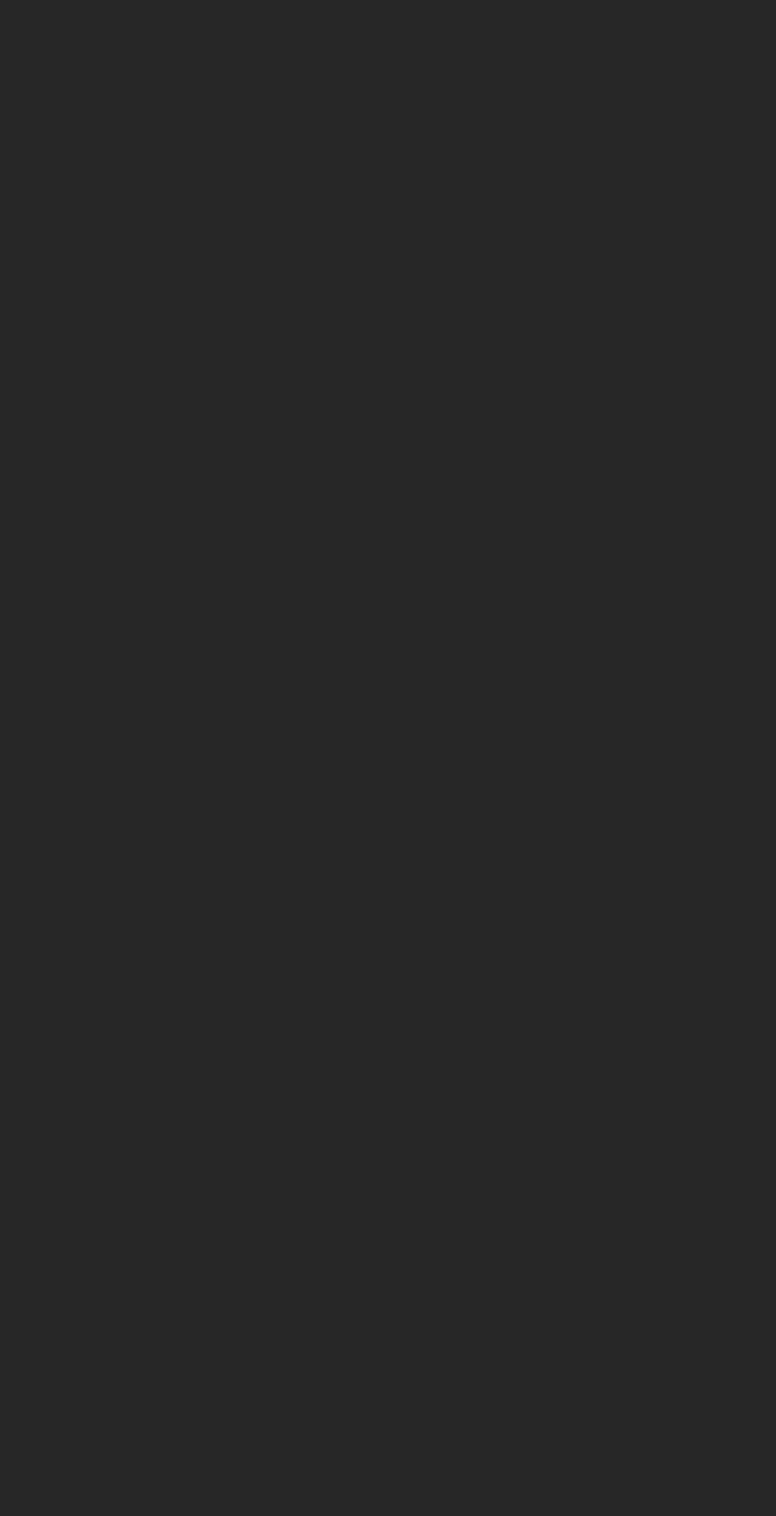
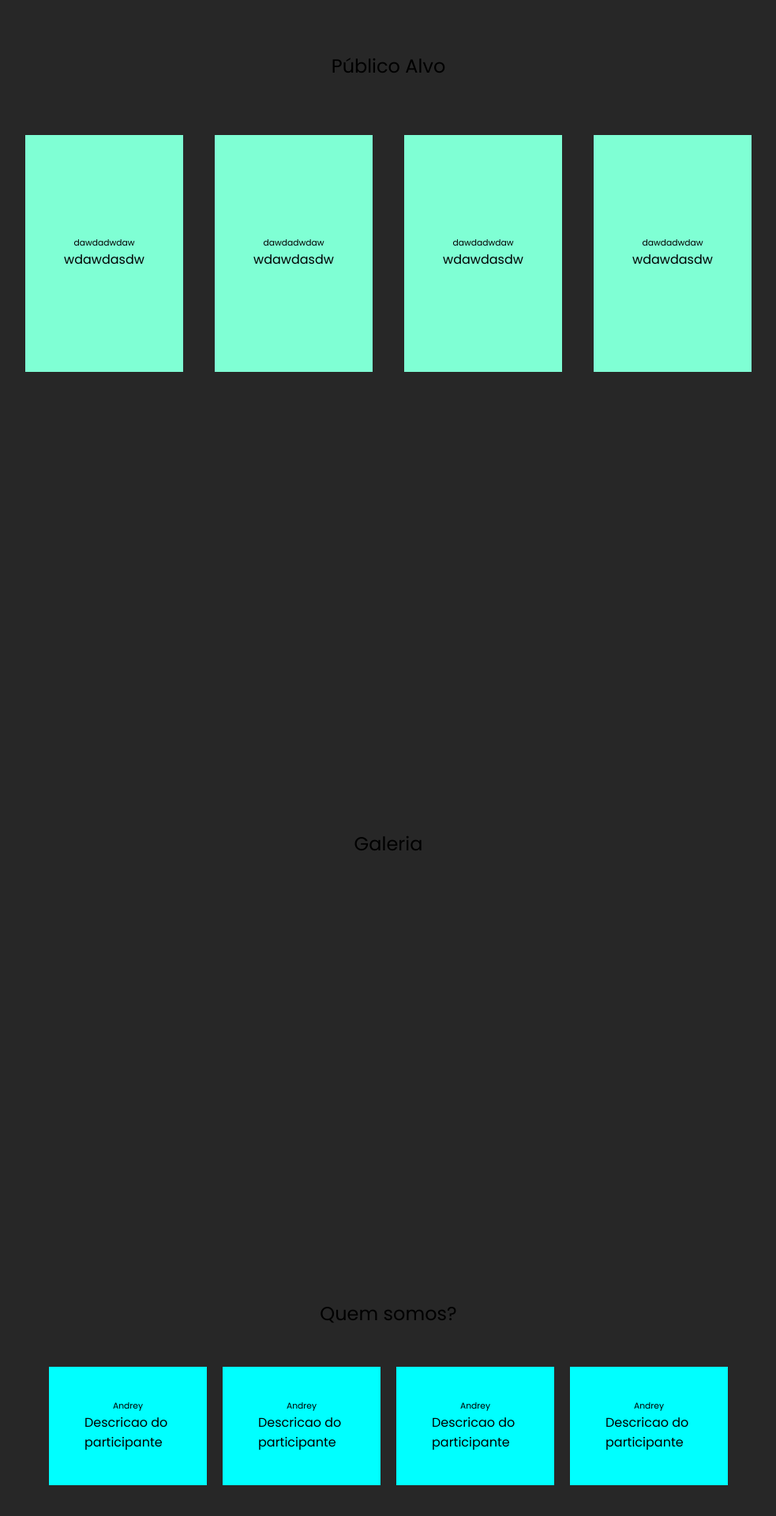
Before and after one commit to AndreyDurante/Sprint-3, a React (Vite) app in the folder sprint/: page / in a window 1280 px wide. Shown: the part 1732-3652 px from the top of the page at 79% size, without its empty margins (148-1131 px from the left). Before the commit the page ends 1635 px from the top, so only its background shows below. Built offline with nearby package versions, Linux system fonts and the light colour scheme; a web font is replaced by a local one.

Commit message:
Esqueleto da página

```diff
--- a/sprint/src/App.jsx
+++ b/sprint/src/App.jsx
@@ -1,6 +1,8 @@
 import './App.css'
 import Botao from './components/Botao'
 import Head from './components/Head'
+import Integrantes from './components/Integrantes'
+import Publico from './components/Publico'
 import Solucao from './components/Solucao'
 
 function App() {
@@ -34,7 +36,30 @@ function App() {
 
         <section className='publico-alvo'>
           <h2>Público Alvo</h2>
+          <div className='div-publico'>
+            <Publico/>
+            <Publico/>
+            <Publico/>
+            <Publico/>
+          </div>
+        </section>
 
+        <section className='galeria'>
+          <h2>Galeria</h2>
+          <main className='fotos-galeria'></main>
+        </section>
+
+        <section className='equipe'>
+          <h2>Quem somos?</h2>
+          <div className='div-integrantes'>
+            <Integrantes/>
+            <Integrantes/>
+            <Integrantes/>
+            <Integrantes/>
+          </div>
+          <footer>
+
+          </footer>
         </section>
     </div>
 
--- /dev/null
+++ b/sprint/src/components/Integrantes.jsx
@@ -0,0 +1,12 @@
+import "./integrantes.css"
+
+const Integrantes = ({nome, descricao}) => {
+    return (
+        <main className="card-integrantes">
+            <h6>{nome}Andrey</h6>
+            <p>{descricao} Descricao do participante</p>
+        </main>
+    )
+}
+
+export default Integrantes
--- a/sprint/src/components/Publico.jsx
+++ b/sprint/src/components/Publico.jsx
@@ -1,9 +1,13 @@
 import "./publico.css"
 
-const Publico = () => {
+const Publico = ({nome, descricao}) => {
     return (
         <div className="card-publico">
             <div className="imagem-publico"></div>
+            <h6 className="nome">{nome}dawdadwdaw</h6>
+            <p className="descricao-publico">{descricao}wdawdasdw</p>
         </div>
     )
 }
+
+export default Publico
--- /dev/null
+++ b/sprint/src/components/integrantes.css
@@ -0,0 +1,13 @@
+.card-integrantes{
+    width: 200px;
+    height: 150px;
+    background-color: aqua;
+    display: flex;
+    flex-direction: column;
+    justify-content: center;
+    align-items: center;
+}
+
+.card-integrantes p{
+    width: 55%;
+}
--- /dev/null
+++ b/sprint/src/components/publico.css
@@ -0,0 +1,9 @@
+.card-publico{
+    height: 300px;
+    width: 200px;
+    background-color: aquamarine;
+    display: flex;
+    flex-direction: column;
+    justify-content: center;
+    align-items: center;
+}
--- /dev/null
+++ b/sprint/src/components/titulo-footer.css
@@ -0,0 +1,4 @@
+.titulo-footer{
+    color: blueviolet;
+
+}
--- a/sprint/src/index.css
+++ b/sprint/src/index.css
@@ -75,3 +75,53 @@ a{
   grid-template-rows: repeat(2, 1fr);
   gap: 40px;
 }
+
+.publico-alvo{
+  height: 100vh;
+  display: flex;
+  justify-content: center;
+  align-items: center;
+  flex-direction: column;
+  gap: 70px;
+}
+
+.div-publico{
+  display: grid;
+  grid-template-columns: repeat(4, 1fr);
+  grid-template-rows: 1;
+  gap: 40px;
+}
+
+.galeria{
+  height: 100vh;
+  display: flex;
+  justify-content: center;
+  align-items: center;
+  flex-direction: column;
+}
+
+.fotos-galeria{
+  display: grid;
+  grid-template-columns: 1fr, 2fr;
+  grid-template-rows: 2;
+}
+
+.equipe {
+  display: flex;
+  height: 100vh;
+  flex-direction: column;
+  align-items: center;
+  justify-content: center;
+  gap: 50px;
+}
+
+.div-integrantes{
+  display: flex;
+  gap: 20px;
+}
+
+footer {
+  width: auto;
+  height: 20vh;
+  background-color: black;
+}
```
Also changed, not shown: sprint/src/components/Titulo-footer.jsx (added, +7 -0 lines), 1 other file (tests, documents, lock files or other folders).
